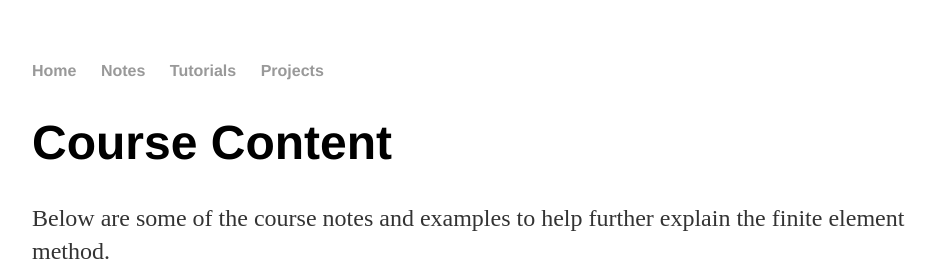
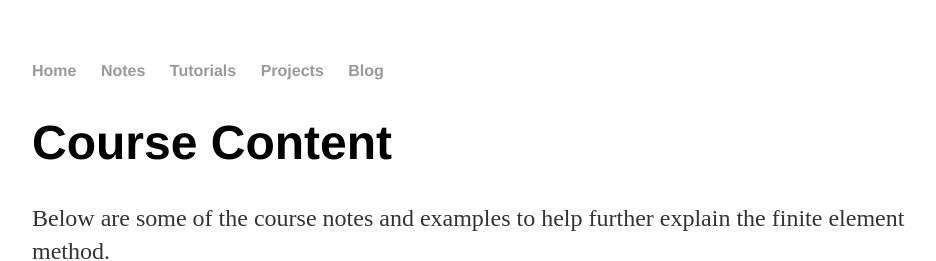
Before and after one commit to mwpriddy/FEA, a Jekyll site: the page built from notes/index.html, in a window 1280 px wide. Shown: the top 261 px of the page, without its empty margins (160-1096 px from the left). Built offline with Jekyll 4.4.1, drawn with Linux system fonts in a browser that asks for light colours.

Commit message:
Update default.html

```diff
--- a/_layouts/default.html
+++ b/_layouts/default.html
@@ -12,6 +12,7 @@
 <li><a href="/FEA/notes">Notes</a></li>
 <li><a href="/FEA/tutorials">Tutorials</a></li>
 <li><a href="/FEA/projects">Projects</a></li>
+<li><a href="/FEA/post">Blog</a></li>
 </ul>
     </nav>
 <div class="container">
```
